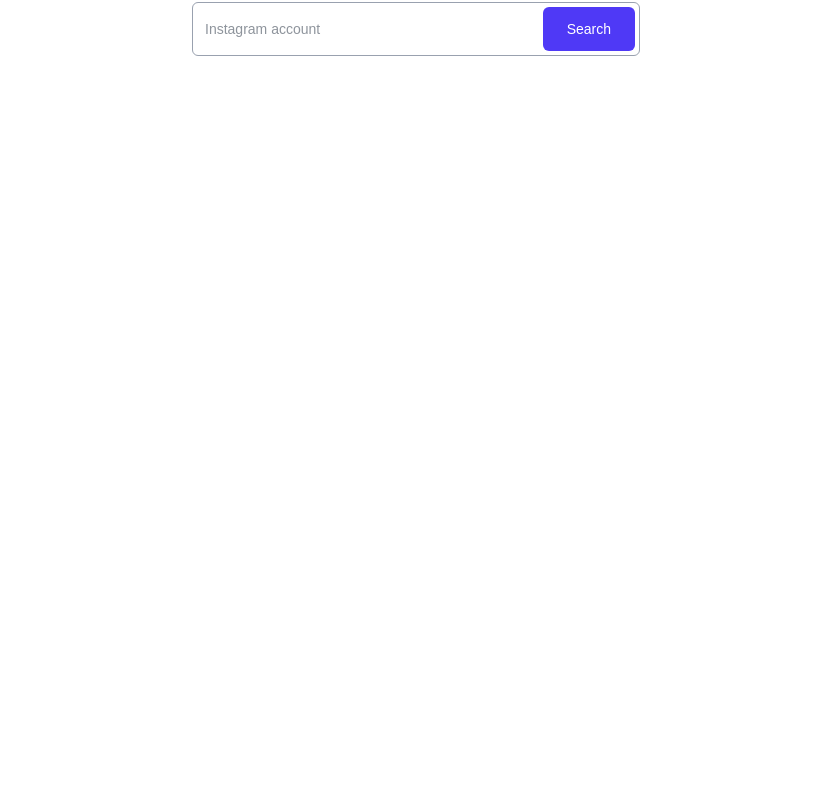
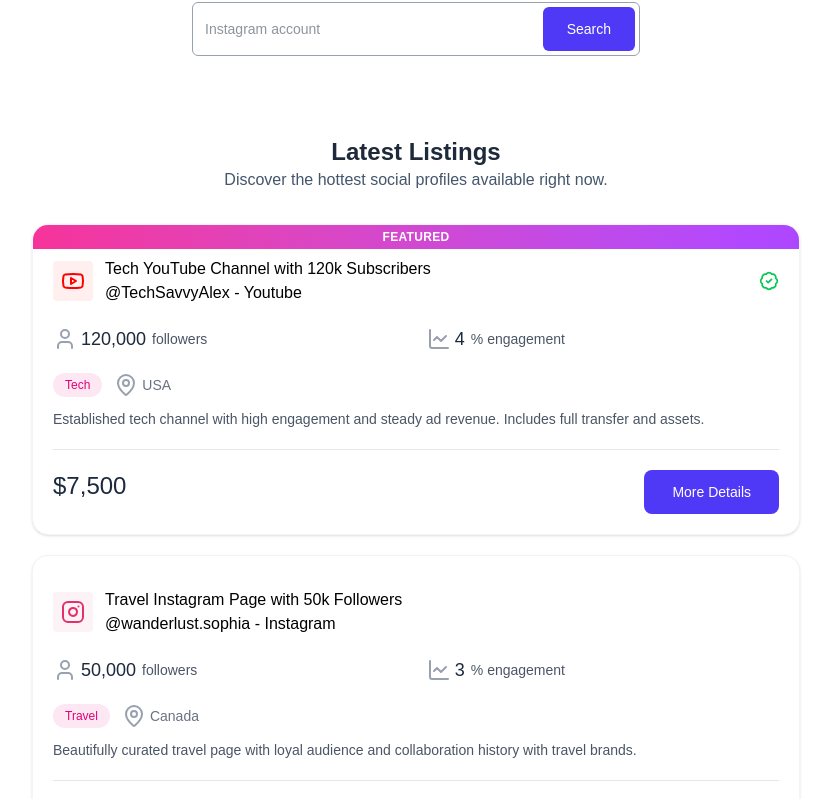
Before and after one commit to pradyumn8/FlipEarn, a React app in the folder client/: page / in a window 1280 px wide. Shown: the part 528-1327 px from the top of the page, without its empty margins (224-1055 px from the left). Before the commit the page ends 800 px from the top, so only its background shows below. Built offline with nearby package versions, Linux system fonts and the light colour scheme; no server answers; the HTML template or start-up script is replaced by a standard one; a web font is replaced by a local one.

Commit message:
created card with proper content

```diff
--- /dev/null
+++ b/client/src/app/feature/listingSlice.js
@@ -0,0 +1,24 @@
+import { createSlice } from "@reduxjs/toolkit";
+import { dummyListings } from "../../assets/assets";
+import { User } from "lucide-react";
+
+const listingSlice = createSlice({
+    name: 'listing',
+    initialState: {
+        listings: dummyListings,
+        userListings: dummyListings,
+        balance:{
+            earned:0,
+            withdrawn:0,
+            available:0
+        }
+    },
+    reducers: {
+        setListings: (state, action) => {
+            state.listings = action.payload
+        }
+    }
+})
+
+export const { setListings } = listingSlice.actions
+export default listingSlice.reducer
--- /dev/null
+++ b/client/src/app/store.js
@@ -0,0 +1,8 @@
+import {configureStore} from '@reduxjs/toolkit'
+import listingReducer from './feature/listingSlice.js'
+
+export const store = configureStore({
+ reducer: {
+     listing: listingReducer
+ },
+})
--- a/client/src/components/Hero.jsx
+++ b/client/src/components/Hero.jsx
@@ -41,7 +41,7 @@
                 <h1 className="text-4xl md:text-6xl font-semibold max-w-lg md:max-w-2xl text-center mt-4 leading-tight md:leading-tight">
                     Buy & Sell your <span className="relative bg-gradient-to-r from-purple-700 to-[#764de1] bg-clip-text text-transparent">
                         Social
-                        <div className="z-10 absolute bottom-0 left-0 w-full scale-120" >
+                        <div className="z-10 absolute bottom-0 left-0 w-full scale-160" >
                             <img src='https://raw.githubusercontent.com/prebuiltui/prebuiltui/main/assets/hero/gradient_arc.svg' alt="gradient" />
                         </div>
                     </span> <span className='relative bg-gradient-to-r from-[#764de1] to-indigo-600 bg-clip-text text-transparent'>Profiles</span> online.
--- /dev/null
+++ b/client/src/components/LatestListings.jsx
@@ -0,0 +1,25 @@
+import React from 'react'
+import Title from './Title'
+import { useSelector } from 'react-redux'
+import ListingCard from '../pages/ListingCard'
+
+const LatestListings = () => {
+
+    const { listings } = useSelector(state => state.listing)
+
+    return (
+        <div className='mt-20 mb-8'>
+            <Title title="Latest Listings" description="Discover the hottest social profiles available right now." />
+
+            <div className='flex flex-col gap-5 px-6'>
+                {listings.slice(0, 4).map((listing, index) => (
+                    <div key={index} className='mx-auto w-full max-w-3xl rounded-xl'>
+                        <ListingCard listing={listing} />
+                    </div>
+                ))}
+            </div>
+        </div>
+    )
+}
+
+export default LatestListings
--- /dev/null
+++ b/client/src/components/Title.jsx
@@ -0,0 +1,12 @@
+import React from 'react'
+
+const Title = ({title, description}) => {
+  return (
+    <div className="flex flex-col items-center text-center mb-8">
+        <h3 className='text-2xl font-bold text-gray-800'>{title}</h3>
+        <p className='text-slate-600 max-w-[500px]'>{description}</p>
+    </div>
+  )
+}
+
+export default Title
--- a/client/src/index.css
+++ b/client/src/index.css
@@ -4,3 +4,11 @@
 *{
     font-family: "Rethink Sans", sans-serif;
 }
+
+button{
+  @apply cursor-pointer;
+}
+
+.no-scrollbar::-webkit-scrollbar {
+  display: none;
+}
--- a/client/src/main.jsx
+++ b/client/src/main.jsx
@@ -3,6 +3,8 @@
 import App from './App.jsx'
 import { BrowserRouter } from 'react-router-dom'
 import { ClerkProvider } from '@clerk/clerk-react'
+import { Provider } from 'react-redux'
+import { store } from './app/store.js'
 
 
 // Import your Publishable Key
@@ -14,8 +16,10 @@
 
 createRoot(document.getElementById('root')).render(
   <BrowserRouter>
-    <ClerkProvider publishableKey={PUBLISHABLE_KEY} appearance={{variables:{colorPrimary:'#4f46e5'}}}>
-      <App />
+    <ClerkProvider publishableKey={PUBLISHABLE_KEY} appearance={{ variables: { colorPrimary: '#4f46e5' } }}>
+      <Provider store={store}>
+        <App />
+      </Provider>
     </ClerkProvider>
   </BrowserRouter>,
 )
--- a/client/src/pages/Home.jsx
+++ b/client/src/pages/Home.jsx
@@ -1,10 +1,12 @@
 import React from 'react'
 import Hero from '../components/Hero'
+import LatestListings from '../components/LatestListings'
 
 const Home = () => {
   return (
     <div>
         <Hero/>
+        <LatestListings/>
     </div>
   )
 }
--- /dev/null
+++ b/client/src/pages/ListingCard.jsx
@@ -0,0 +1,92 @@
+import { BadgeCheck, LineChart, MapPin, User } from 'lucide-react'
+import React from 'react'
+import { platformIcons } from '../assets/assets'
+import { useNavigate } from 'react-router-dom'
+
+const ListingCard = ({ listing }) => {
+
+    const currency = import.meta.env.VITE_CURRENCY || '$'
+    const navigate = useNavigate();
+
+    return (
+        <div className='relative bg-white rounded-2xl shadow-sm border border-gray-100 overflow-hidden hover:shadow-md transition'>
+            {/* Featured Banner */}
+            {listing.featured && (
+                <>
+                <div className="absolute top-0 left-0 w-full bg-gradient-to-r from-pink-500 to-purple-500 text-white text-center text-xs font-semibold py-1 tracking-wide uppercase">
+                    Featured
+                </div>
+                </>
+            )}
+
+            <div className="p-5 pt-8">
+                {/* header */}
+                <div className="flex items-center gap-3 mb-3">
+                    {platformIcons[listing.platform]}
+
+                    <div className="flex flex-col">
+                        <h2>{listing.title}</h2>
+                        <p>
+                            @{listing.username} -{" "}
+                            <span className="capitalize">{listing.platform}</span>
+                        </p>
+                    </div>
+
+                    {listing.verified && (
+                        <BadgeCheck className="text-green-500 ml-auto w-5 h-5" />
+                    )}
+                </div>
+
+                {/* Stats */}
+                <div className="flex flex-wrap justify-between max-w-lg items-center gap-3 my-5">
+                    <div className="flex items-center text-sm text-gray-600">
+                        <User className="size-6 mr-1 text-gray-400" />
+                        <span className="text-lg font-medium text-slate-800 mr-1.5">
+                            {listing.followers_count.toLocaleString()}
+                        </span>{" "}
+                        followers
+                    </div>
+
+                    {listing.engagement_rate && (
+                        <div className="flex items-center text-sm text-gray-600">
+                            <LineChart className="size-6 mr-1 text-gray-400" />
+                            <span className="text-lg font-medium text-slate-800 mr-1.5">
+                                {listing.engagement_rate}
+                            </span>
+                            % engagement
+                        </div>
+                    )}
+                </div>
+                {/* Tags & Location */}
+                <div className='flex items-center gap-3 mb-3'>
+                    <span className='text-xs font-medium bg-pink-100 text-pink-600 px-3 py-1 rounded-full capitalize'>{listing.niche}</span>
+                    {listing.country && (
+                        <div className='flex items-center text-gray-500 text-sm'>
+                            <MapPin className="size-6 mr-1 text-gray-400" />
+                            {listing.country}
+                        </div>
+                    )}
+                </div>
+                {/* Descrption */}
+                <p className='text-sm text-gray-600 mb-4 line-clamp-2'>{listing.description}</p>
+                <hr  className='my-5 border-gray-200'/>
+
+                {/* footer */}
+                <div className='flex item-center justify-between'>
+                    <div className='flex items-baseline'>
+                        <span className='text-2xl font-medium text-slate-800'>
+                            {currency}
+                            {listing.price.toLocaleString()}
+                        </span>
+                    </div>
+                    <button onClick={()=> {navigator(`/listing/${listing.id}`); scrollTo(0,0)}} className='px-7 py-3 bg-indigo-600 text-white text-sm rounded-lg hover:bg-indigo-700 transition'>
+                        More Details
+                    </button>
+                </div>
+            </div>
+        </div>
+
+    )
+}
+
+export default ListingCard
```
Also changed, not shown: client/src/components/Navbar.jsx (+28 -12 lines).
